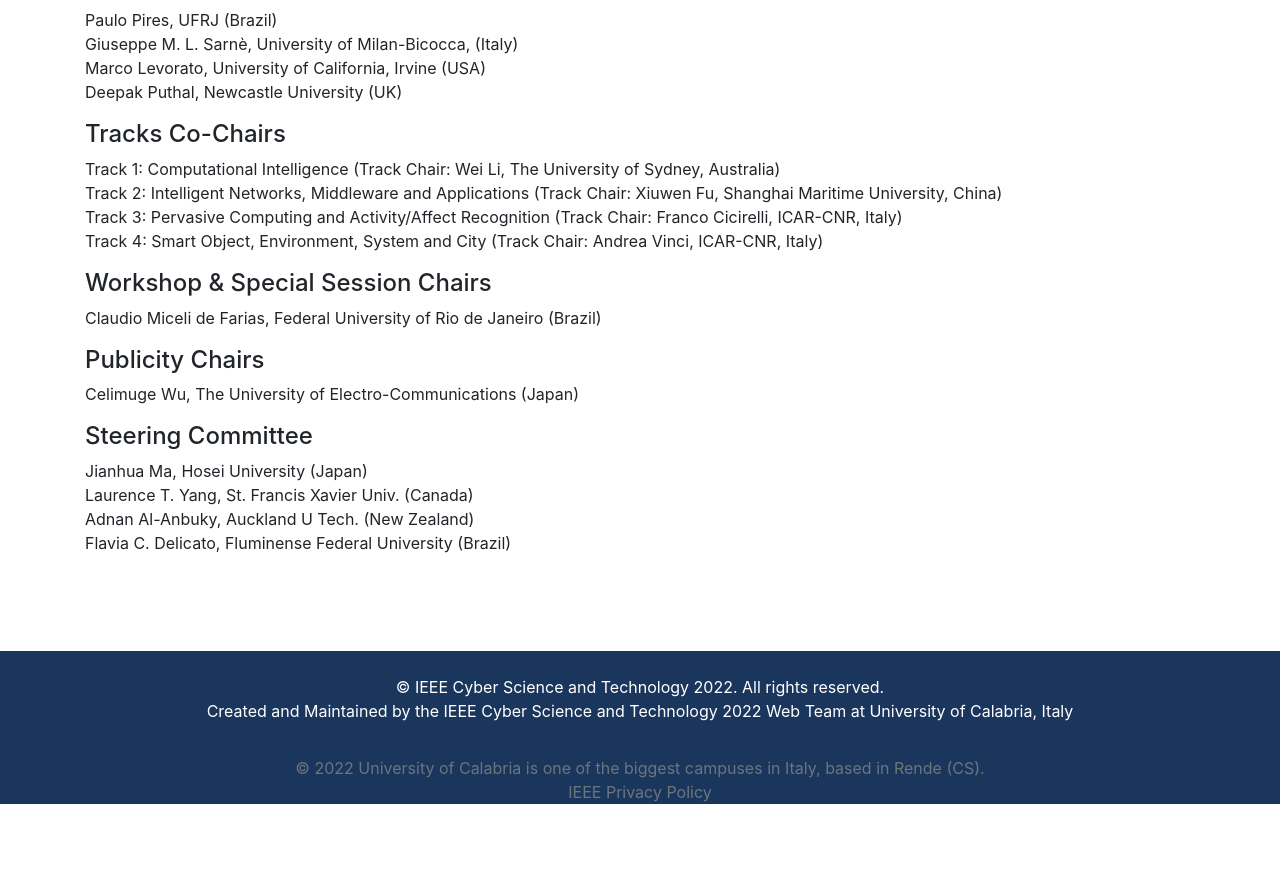
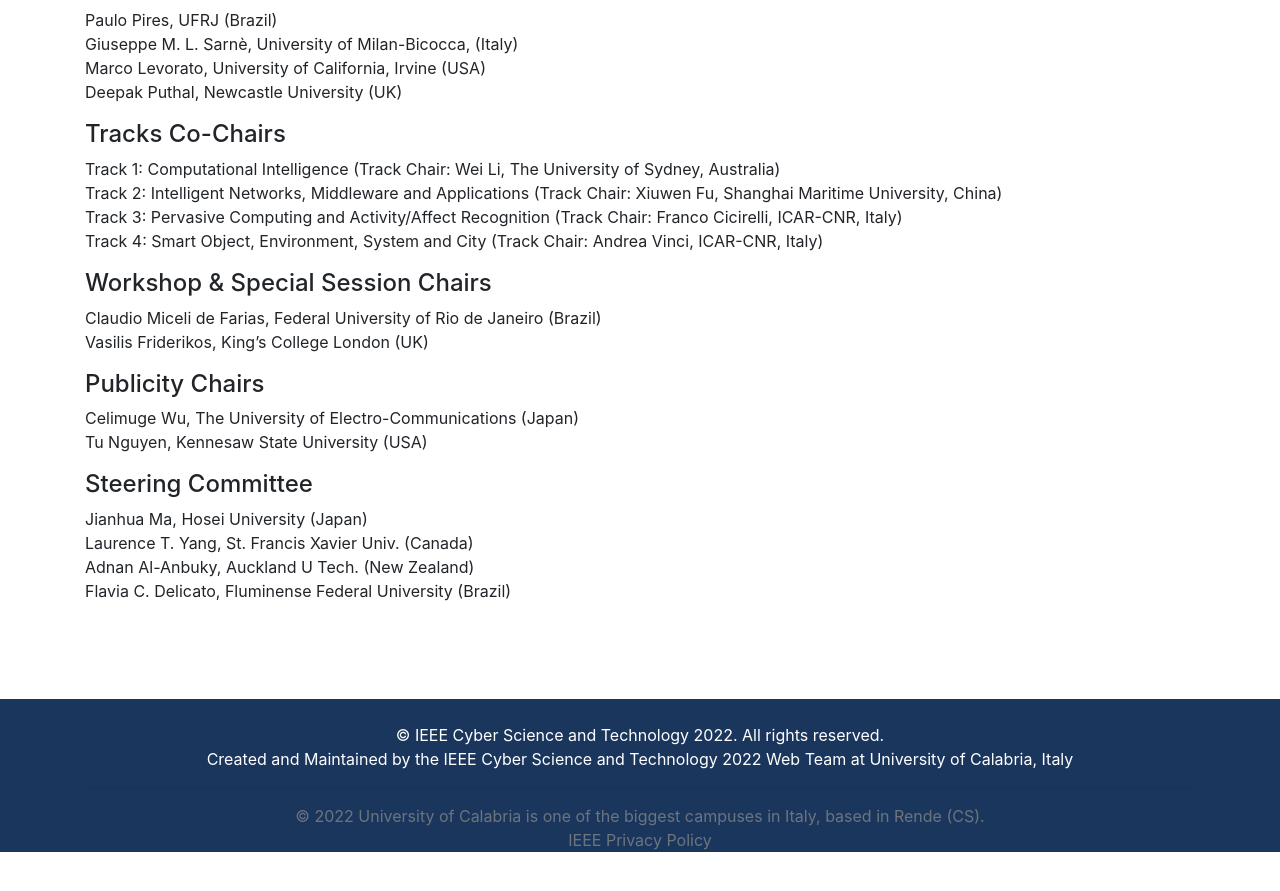
Before and after one commit to cyber-science/2022, a Jekyll site: the page built from _pages/picom/organization.md, in a window 1280 px wide and 900 px high, scrolled down 713 px. Shown: the top 891 px of the window. Built offline with Jekyll 4.4.1, drawn with Linux system fonts in a browser that asks for light colours; before the commit the page ends 1565 px from its top, so only the background shows below that.

Commit message:
updated organizing committee and CFP of PICOM 2022

```diff
--- a/_pages/picom/organization.md
+++ b/_pages/picom/organization.md
@@ -32,10 +32,12 @@
 Track 4: Smart Object, Environment, System and City (Track Chair: Andrea Vinci, ICAR-CNR, Italy)
 
 <h4>Workshop & Special Session Chairs</h4>
-Claudio Miceli de Farias, Federal University of Rio de Janeiro (Brazil)
+Claudio Miceli de Farias, Federal University of Rio de Janeiro (Brazil)<br/>
+Vasilis Friderikos, King's College London (UK)
 
 <h4>Publicity Chairs</h4>
-Celimuge Wu, The University of Electro-Communications (Japan)
+Celimuge Wu, The University of Electro-Communications (Japan)<br/>
+Tu Nguyen, Kennesaw State University (USA)
 
 <h4>Steering Committee</h4>
 Jianhua Ma, Hosei University (Japan)<br/>
```
Also changed, not shown: 1 other file.
